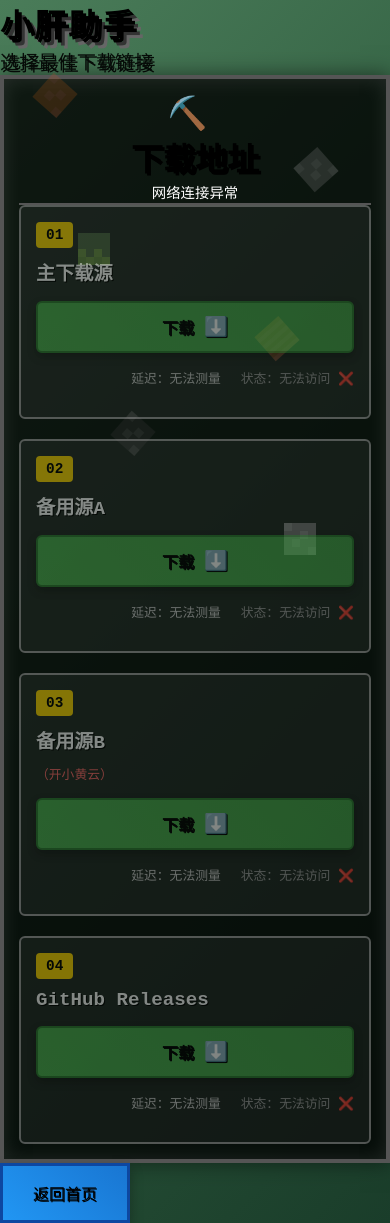
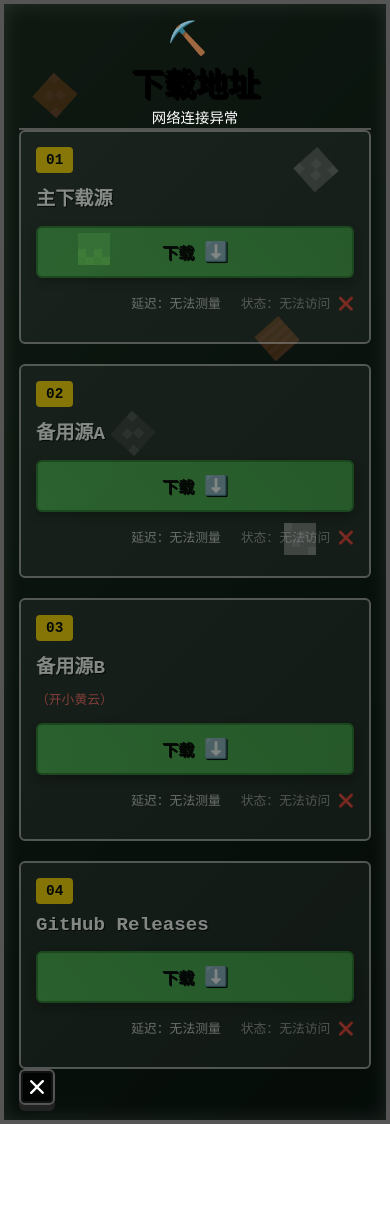
Before and after one commit to iwengx/wengx.cn-html, a website: page download.html in a window 390 px wide. After the commit the page ends 1124 px from the top, so only its background shows below. Drawn offline with Linux system fonts and the light colour scheme; no server answers.

Commit message:
feat: 优化下载页面的样式

```diff
--- a/download.html
+++ b/download.html
@@ -20,16 +20,9 @@
         <div class="block iron-block"></div>
       </div>
 
-      <div class="relative z-10 px-5 py-10 max-w-7xl mx-auto">
-        <div class="text-center mb-10">
-          <div class="minecraft-title color-white font-bold mb-[10px]">
-            <h1>小肝助手</h1>
-          </div>
-          <p class="subtitle color-white">选择最佳下载链接</p>
-        </div>
-
-        <div class="flex justify-center mb-10">
-          <div class="download-card w-full max-w-3xl p-8 rounded-lg">
+      <div class="z-10 px-5 py-10 max-w-7xl mx-auto">
+        <div class="flex justify-center">
+          <div class="download-card relative w-full max-w-3xl p-8 rounded-lg">
             <div class="card-header flex items-center justify-between mb-7 pb-5">
               <div class="minecraft-icon">⛏️</div>
               <h2 class="color-white">下载地址</h2>
@@ -42,13 +35,18 @@
             <div id="download-links">
               <!-- 动态生成下载卡片元素 -->
             </div>
+
+            <div class="absolute -right-15 top-0 flex justify-center">
+              <button class="cursor-pointer mc-close-btn" type="button" aria-label="返回首页" title="返回首页" onclick="top.goBack()">
+                <svg t="1769934405081" viewBox="0 0 1024 1024" version="1.1" xmlns="http://www.w3.org/2000/svg" p-id="4965" width="14" height="14">
+                  <path
+                    d="M631.429322 513.680525l361.649015 361.873086a85.258643 85.258643 0 1 1-120.717724 120.437636l-361.649016-361.873085-364.113785 364.113785a85.986871 85.986871 0 0 1-121.614005-121.557986l364.113786-364.113786L27.39256 151.247265A85.482713 85.482713 0 1 1 148.110284 30.249453L509.815317 392.122538 876.617943 25.207877a85.986871 85.986871 0 0 1 121.670022 121.557987z"
+                    p-id="4966"
+                    fill="#ffffff"></path>
+                </svg>
+              </button>
+            </div>
           </div>
-        </div>
-
-        <div class="flex justify-center">
-          <button class="minecraft-back-button flex items-center color-white rounded-lg font-bold cursor-pointer" onclick="top.goBack()">
-            <span class="button-text">返回首页</span>
-          </button>
         </div>
       </div>
     </div>
--- a/src/assets/download.css
+++ b/src/assets/download.css
@@ -67,18 +67,6 @@ body {
   }
 }
 
-.minecraft-title h1 {
-  font-size: 4rem;
-  text-shadow: 3px 3px 0 #000, 6px 6px 0 #333, 9px 9px 0 #666;
-  letter-spacing: 2px;
-}
-
-.subtitle {
-  font-size: 1.5rem;
-  text-shadow: 2px 2px 0 #000;
-  opacity: 0.9;
-}
-
 .download-card {
   background: rgba(0, 0, 0, 0.8);
   border: 4px solid #555;
@@ -87,6 +75,35 @@ body {
 
 .card-header {
   border-bottom: 2px solid #555;
+}
+
+.mc-close-btn {
+  width: 36px;
+  height: 36px;
+  display: inline-flex;
+  align-items: center;
+  justify-content: center;
+  background: rgba(0, 0, 0, 0.75);
+  border: 2px solid #555;
+  border-radius: 6px;
+  box-shadow: 0 6px 0 #222, inset 0 0 0 2px rgba(255, 255, 255, 0.06);
+  transition: transform 0.12s ease, box-shadow 0.12s ease, border-color 0.15s ease, background-color 0.15s ease;
+}
+
+.mc-close-btn:hover {
+  border-color: #ffd700;
+  background: rgba(255, 215, 0, 0.12);
+}
+
+.mc-close-btn:active {
+  transform: translateY(4px);
+  box-shadow: 0 2px 0 #222, inset 0 0 0 2px rgba(255, 255, 255, 0.06);
+}
+
+.mc-close-btn:focus-visible {
+  outline: none;
+  border-color: #ffd700;
+  box-shadow: 0 6px 0 #222, 0 0 0 3px rgba(255, 215, 0, 0.35), inset 0 0 0 2px rgba(255, 255, 255, 0.06);
 }
 
 .minecraft-icon {
@@ -259,10 +276,6 @@ body {
     padding: 20px 10px;
   }
 
-  .minecraft-title h1 {
-    font-size: 2.5rem;
-  }
-
   .download-card {
     padding: 20px;
   }
@@ -297,14 +310,6 @@ body {
 }
 
 @media (max-width: 480px) {
-  .minecraft-title h1 {
-    font-size: 2rem;
-  }
-
-  .subtitle {
-    font-size: 1.2rem;
-  }
-
   .download-card {
     padding: 15px;
   }
--- a/src/scripts/download.js
+++ b/src/scripts/download.js
@@ -147,15 +147,8 @@ function checkAllLinks() {
 }
 
 // 页面加载完成后的初始化
-window.onload = async () => {
-  await checkAllLinks()
-
-  // 添加页面加载动画
-  document.body.style.opacity = '0'
-  document.body.style.transition = 'opacity 0.5s ease-in-out'
-  setTimeout(() => {
-    document.body.style.opacity = '1'
-  }, 100)
+window.onload = () => {
+  checkAllLinks()
 }
 
 // 页面重新可见时重新检测链接状态
```
